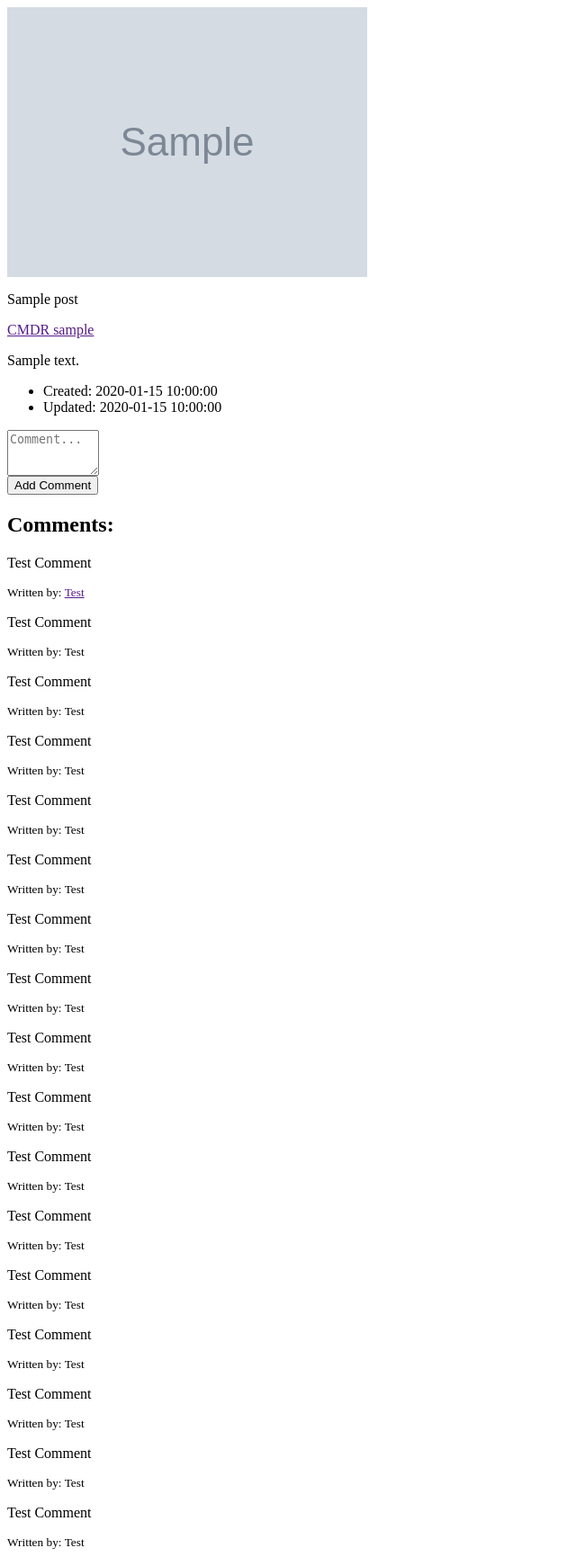
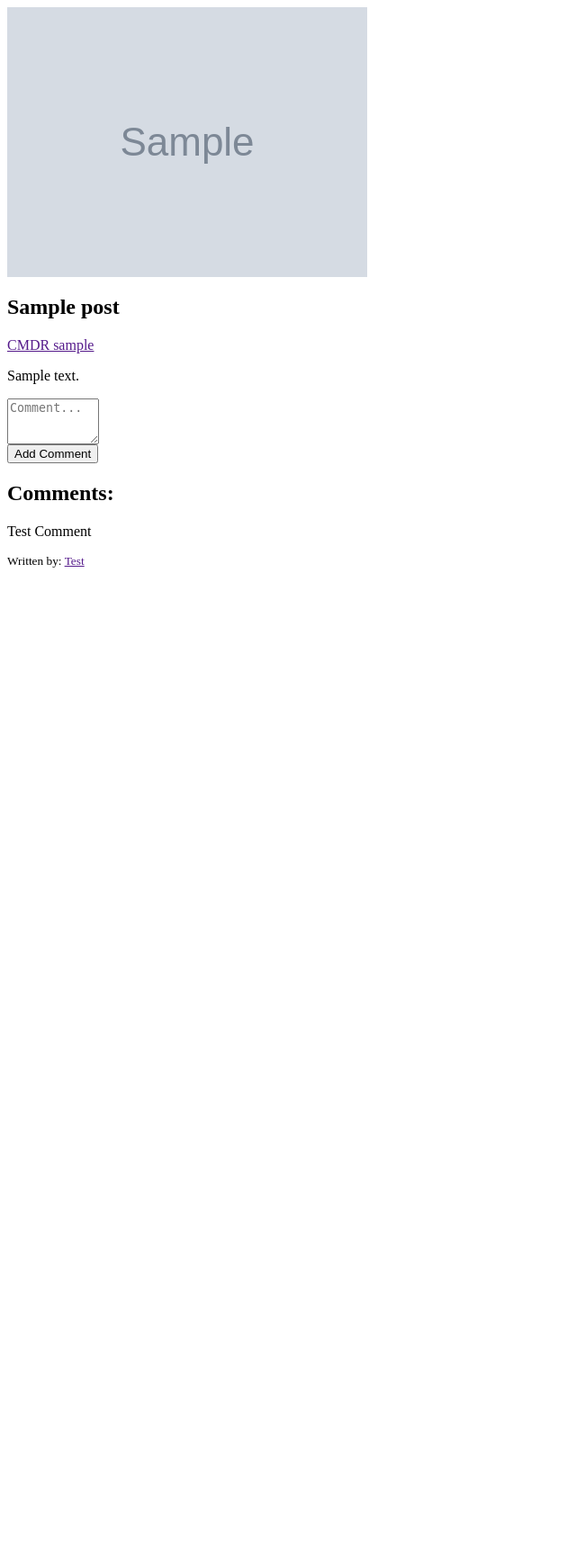
Before and after one commit to AlexanderKremer/elite-screenshots, a PHP site: template app/templates/post.php in a window 1280 px wide. Shown: the whole page at 90% size, without its empty margins (0-640 px from the left). After the commit the page ends 631 px from the top, so only its background shows below. Run offline with PHP 8.4, Linux system fonts and the light colour scheme; the template is opened without the code that fills it: most values are stand-ins (such as "Sample title", 1, 10 or a date in 2020); grey boxes marked "Sample" are stand-in pictures.

```diff
--- a/app/templates/post.php
+++ b/app/templates/post.php
@@ -17,15 +17,15 @@
 
 		<img src="img/uploads/original/<?= $post['image'] ?>" alt="">
 			<div class="details-container">
-				<p>
+				<h2>
 			        <?= $post['title']?>
-			    </p>
+			    </h2>
 			    <a href="">CMDR <?= $post ['username']?></a>
 			    <p><?= $post['description'] ?></p>
-			    <ul>
+<!-- 			    <ul>
 			    	<li>Created: <?= $post['created_at'] ?></li>
 			    	<li>Updated: <?= $post['updated_at'] ?></li>
-			    </ul>
+			    </ul> -->
 			</div>
 		</div>
 			<div class="add-comments-container ">
@@ -44,71 +44,6 @@
 					<p>Test Comment</p>
 					<small>Written by: <a href="">Test</a></small>
 				</article>
-				<article>
-					<p>Test Comment</p>
-					<small>Written by: Test</small>
-				</article>
-				<article>
-					<p>Test Comment</p>
-					<small>Written by: Test</small>
-				</article>
-				<article>
-					<p>Test Comment</p>
-					<small>Written by: Test</small>
-				</article>
-				<article>
-					<p>Test Comment</p>
-					<small>Written by: Test</small>
-				</article>
-				<article>
-					<p>Test Comment</p>
-					<small>Written by: Test</small>
-				</article>
-				<article>
-					<p>Test Comment</p>
-					<small>Written by: Test</small>
-				</article>
-				<article>
-					<p>Test Comment</p>
-					<small>Written by: Test</small>
-				</article>
-				<article>
-					<p>Test Comment</p>
-					<small>Written by: Test</small>
-				</article>
-				<article>
-					<p>Test Comment</p>
-					<small>Written by: Test</small>
-				</article>
-				<article>
-					<p>Test Comment</p>
-					<small>Written by: Test</small>
-				</article>
-				<article>
-					<p>Test Comment</p>
-					<small>Written by: Test</small>
-				</article>
-				<article>
-					<p>Test Comment</p>
-					<small>Written by: Test</small>
-				</article>
-				<article>
-					<p>Test Comment</p>
-					<small>Written by: Test</small>
-				</article>
-				<article>
-					<p>Test Comment</p>
-					<small>Written by: Test</small>
-				</article>
-				<article>
-					<p>Test Comment</p>
-					<small>Written by: Test</small>
-				</article>
-				<article>
-					<p>Test Comment</p>
-					<small>Written by: Test</small>
-				</article>
-
 			</div>
 	</section>
 
```
Also changed, not shown: css/styles.css (+8 -7 lines), sass/styles.scss (+8 -7 lines), 1 other file.
